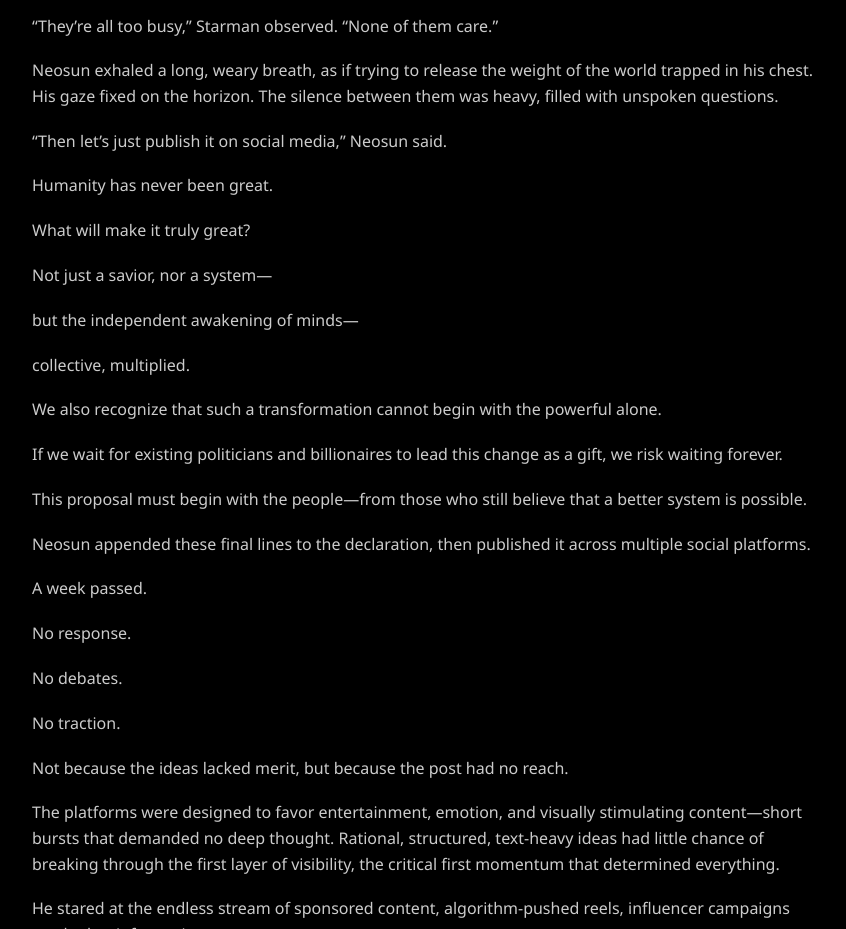
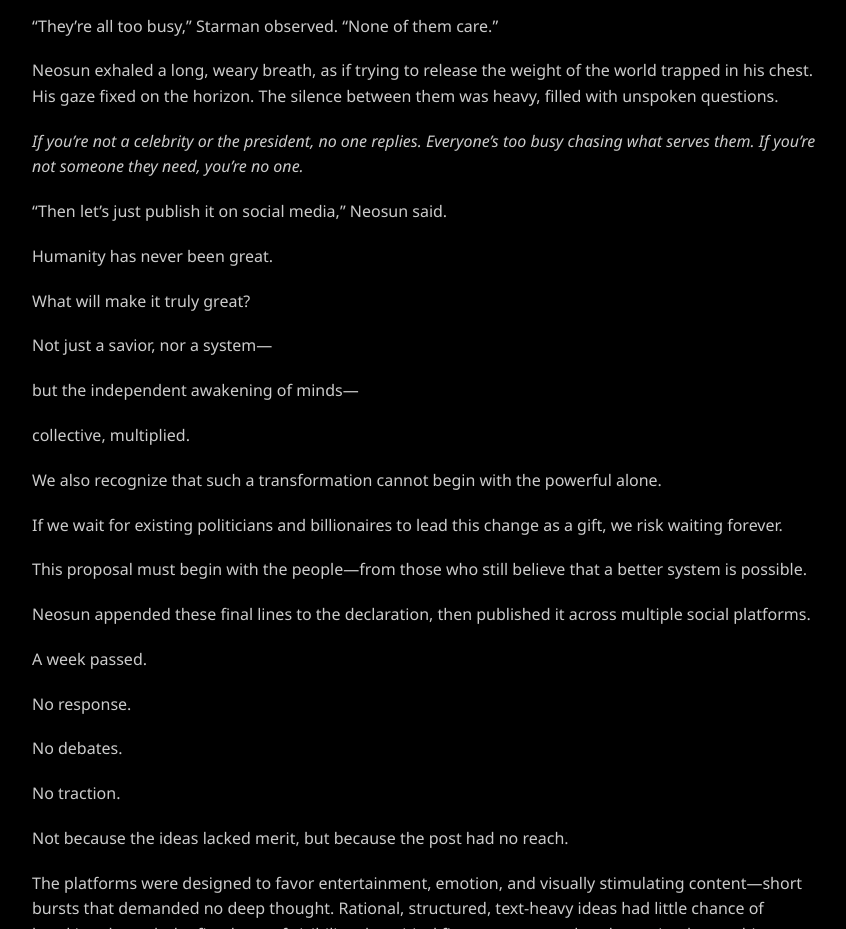
Before and after one commit to webio21/thepianoodyssey, a plain HTML site: page preview-part2.html in a window 1280 px wide. Shown: the part 3320-4249 px from the top of the page, without its empty margins (208-1054 px from the left). Drawn offline with Linux system fonts and the light colour scheme.

Commit message:
Add files via upload

```diff
--- a/preview-part2.html
+++ b/preview-part2.html
@@ -141,6 +141,7 @@
 <p></p>
 <p>Neosun exhaled a long, weary breath, as if trying to release the weight of the world trapped in his chest. His gaze fixed on the horizon. The silence between them was heavy, filled with unspoken questions.</p>
 <p></p>
+<p><i>If you’re not a celebrity or the president, no one replies. Everyone’s too busy chasing what serves them. If you’re not someone they need, you’re no one.</i></p>
 <p>“Then let’s just publish it on social media,” Neosun said.</p>
 <p></p>
 <p>Humanity has never been great.</p>
```
